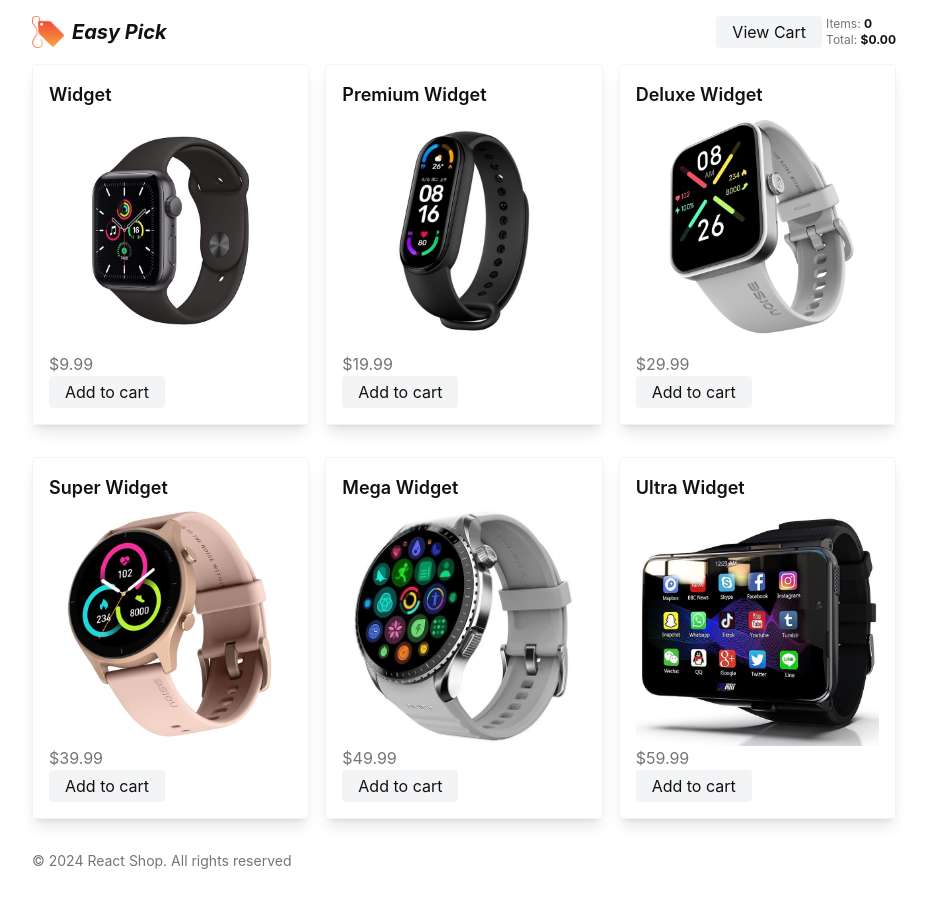
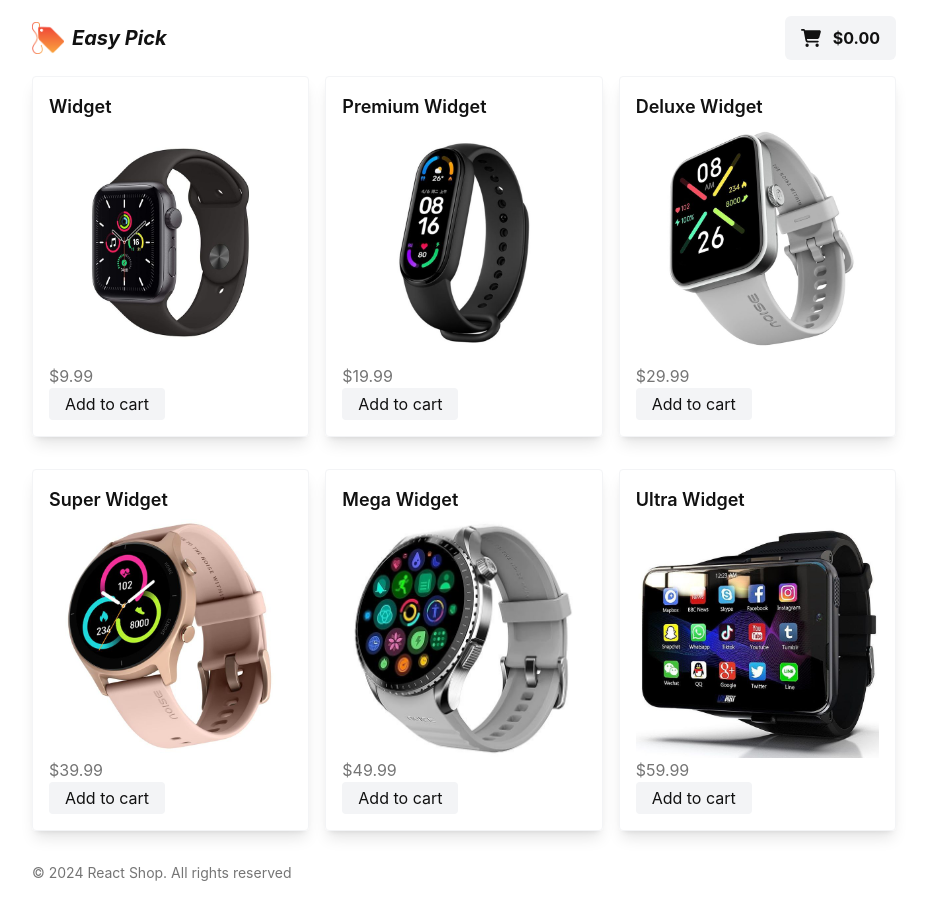
Before and after one commit to Timbar09/Cart-TypeScript-App, a React (Vite) app: page / in a window 1280 px wide. Shown: the whole page, without its empty margins (176-1103 px from the left). Built offline with nearby package versions, Linux system fonts and the light colour scheme.

Commit message:
Refactor Header cart button

```diff
--- a/src/components/Header.tsx
+++ b/src/components/Header.tsx
@@ -1,7 +1,9 @@
 import useCart from '../hooks/useCart';
 
+import { FaCartShopping as CartIcon } from 'react-icons/fa6';
+
 import Container from './Container';
-import Button from './Button';
+// import Button from './Button';
 
 import logoImg from '../assets/logo.png';
 
@@ -21,20 +23,25 @@ const Header = ({ viewCart, setViewCart }: PropsType) => {
           <h1 className="hidden sm:block text-text-primary font-bold italic text-xl">Easy Pick</h1>
         </div>
 
-        <div className="flex items-center gap-1">
-          <Button handleClick={() => setViewCart(!viewCart)}>
-            {viewCart ? 'Back to Products' : 'View Cart'}
-          </Button>
+        <div className="flex items-center gap-1 bg-gray-100 py-1 pr-4 pl-2 rounded-md">
+          <button
+            className="cart__logo relative hover:bg-gray-200 p-2 rounded-full"
+            type="button"
+            onClick={() => setViewCart(!viewCart)}
+          >
+            <CartIcon className="text-text-primary text-xl" />
 
-          <div className="text-xs text-text-secondary flex flex-col justify-between">
-            <p>
-              Items: <span className="text-text-primary font-bold">{totalItems}</span>
-            </p>
+            {totalItems > 0 && (
+              <span
+                className="absolute top-0 left-0 bg-red-500 text-background-primary text-[0.55rem] font-bold w-4 h-4 grid place-items-center rounded-full"
+                aria-label="Total items in cart"
+              >
+                {totalItems}
+              </span>
+            )}
+          </button>
 
-            <p>
-              Total: <span className="text-text-primary font-bold">{totalPrice || '$0'}</span>
-            </p>
-          </div>
+          <span className="text-md text-text-primary font-bold">{totalPrice || '$0'}</span>
         </div>
       </Container>
     </header>
```
